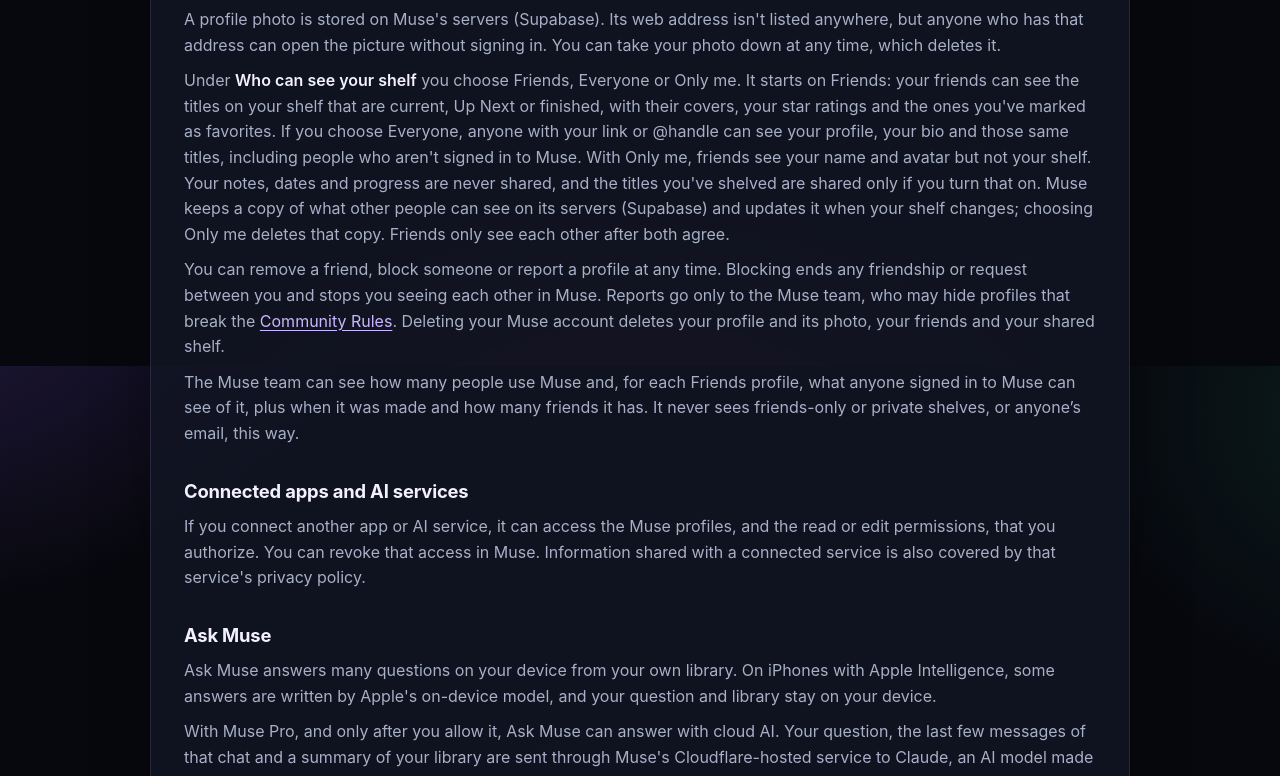
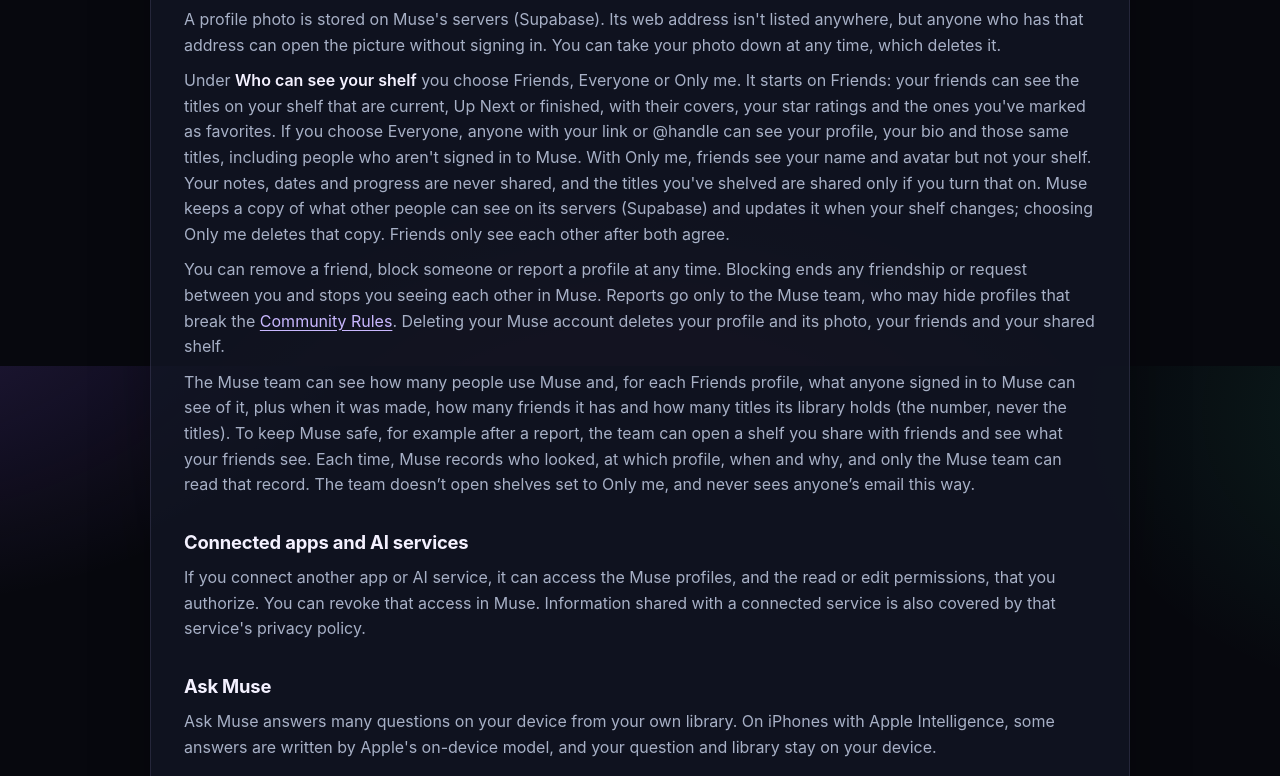
Before and after one commit to jasonmuse/muse-media-tracker-support, a plain HTML site: page privacy.html in a window 1280 px wide. Shown: the part 1234-2010 px from the top of the page. Drawn offline with Linux system fonts and the light colour scheme.

Commit message:
Privacy: the team's title counts and safety reviews, logged
Jason, Nov 16 (muse-media-tracker #31): "All of it full safety view and count". Before the app does
it, the policy says it: the team sees how many titles each Friends profile's library holds (the
number only) and, for a safety review, can open a shelf shared with friends; every look is recorded
(who, whom, when, why) and only the team can read that record. Only me shelves are never opened.

Co-Authored-By: Claude Opus 5.5 <noreply@anthropic.com>
Claude-Session: https://claude.ai/code/session_01HhL4JrMRAdcVxqyVRjtLE2

```diff
--- a/privacy.html
+++ b/privacy.html
@@ -33,7 +33,7 @@
           <div>
             <p class="eyebrow">Muse Shelf</p>
             <h1 id="page-title">Privacy Policy</h1>
-            <p class="updated">Last updated: November 15, 2026</p>
+            <p class="updated">Last updated: November 16, 2026</p>
             <span class="formerly">Formerly Muse Media Tracker</span>
           </div>
         </section>
@@ -116,8 +116,12 @@
           </p>
           <p>
             The Muse team can see how many people use Muse and, for each Friends profile, what anyone
-            signed in to Muse can see of it, plus when it was made and how many friends it has. It never
-            sees friends-only or private shelves, or anyone’s email, this way.
+            signed in to Muse can see of it, plus when it was made, how many friends it has and how
+            many titles its library holds (the number, never the titles). To keep Muse safe, for
+            example after a report, the team can open a shelf you share with friends and see what your
+            friends see. Each time, Muse records who looked, at which profile, when and why, and only
+            the Muse team can read that record. The team doesn’t open shelves set to Only me, and never
+            sees anyone’s email this way.
           </p>
 
           <h2>Connected apps and AI services</h2>
```
